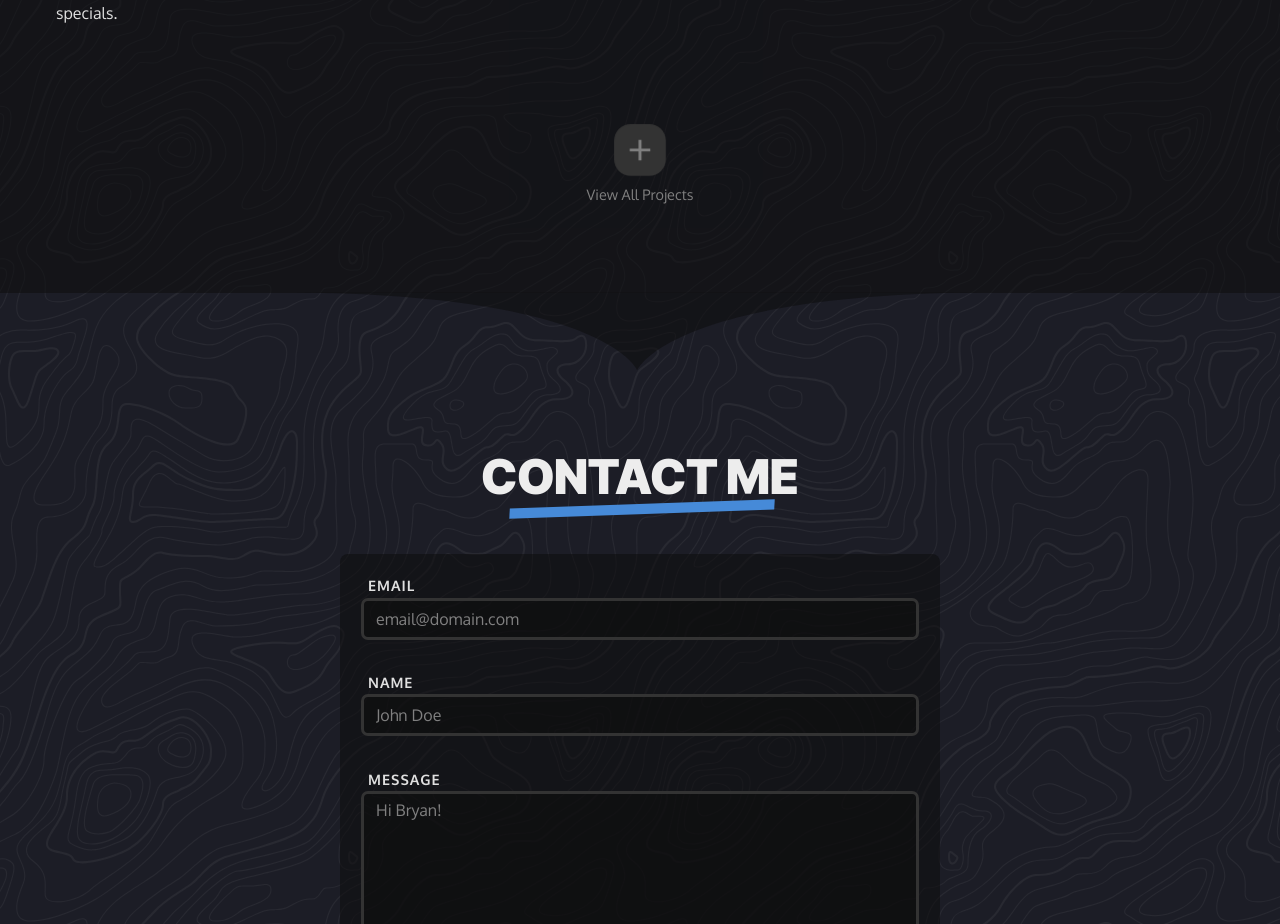
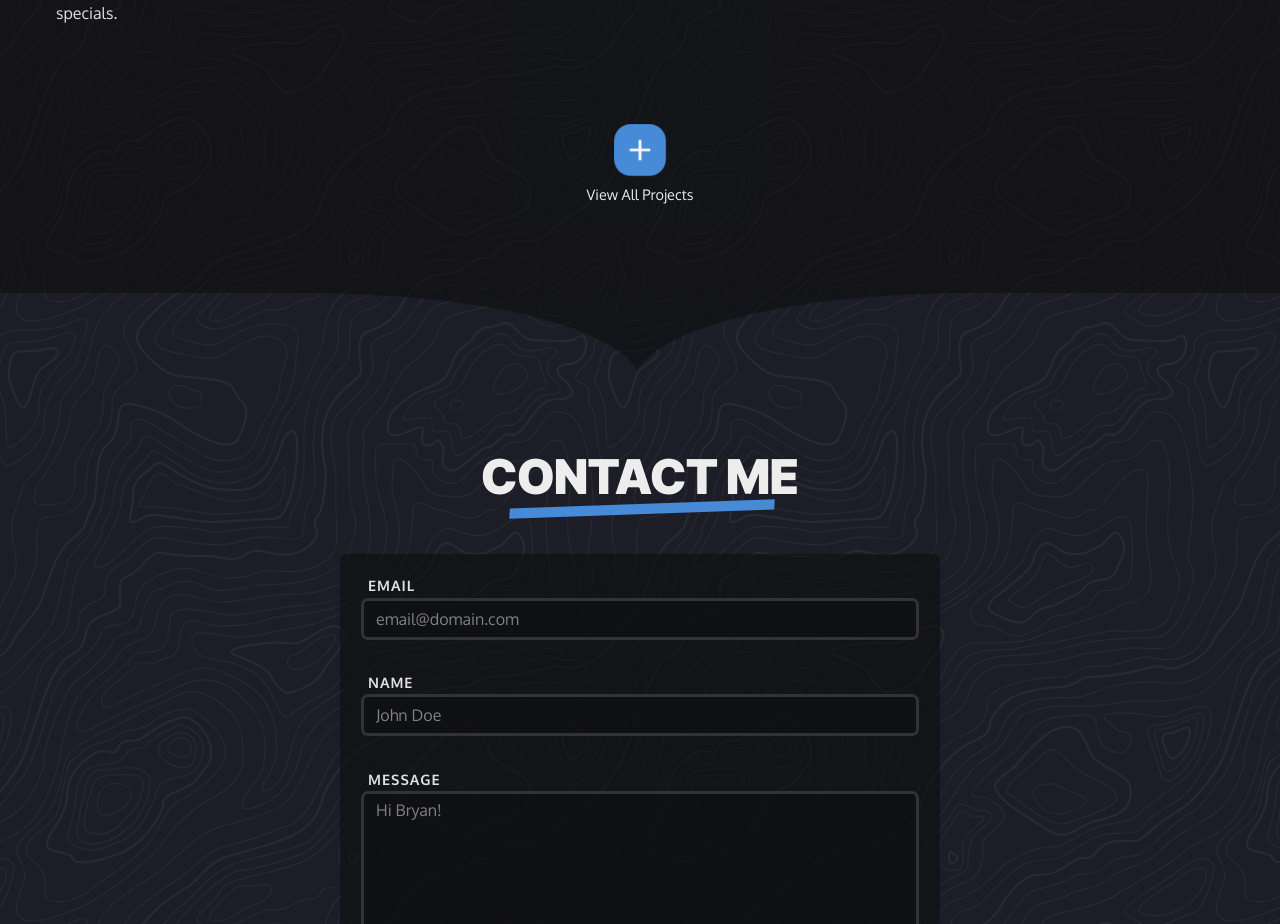
Before and after one commit to bmilcs/bmilcs.github.io, a React (Vite) app: page / in a window 1280 px wide. Shown: the part 3702-4626 px from the top of the page. Built offline with nearby package versions, Linux system fonts and the light colour scheme.

Commit message:
Improve styling of projects & view all projects button

```diff
--- a/src/components/portfolio/Portfolio.scss
+++ b/src/components/portfolio/Portfolio.scss
@@ -59,15 +59,15 @@
       border-radius: 1rem;
       padding: min(0.5rem, 3vw);
 
-      fill: var(--clr-neutral-500);
-      background: var(--clr-neutral-800);
+      fill: var(--clr-neutral-100);
+      background: var(--clr-primary-100);
 
       animation: pulseScale 1.25s infinite;
     }
 
     &-label {
       margin-block: 0.75rem;
-      color: var(--clr-neutral-500);
+      color: var(--clr-neutral-200);
       font-size: var(--fs-responsive-small);
     }
   }
--- a/src/components/portfolio/Portfolio.tsx
+++ b/src/components/portfolio/Portfolio.tsx
@@ -45,18 +45,17 @@ function Portfolio() {
 
         <button
           className='portfolio__view-more'
-          // data-tooltip='View All Projects'
           onClick={() => {
             setRenderAllProjects((prev) => !prev);
           }}
           aria-label={`${renderAllProjects ? 'Hide Extra Projects' : 'View All Projects'}`}
         >
           {renderAllProjects ? <Minus /> : <Plus />}
+
+          <p className='portfolio__view-more-label'>
+            {renderAllProjects ? 'Hide Extra Projects' : 'View All Projects'}
+          </p>
         </button>
-
-        <p className='portfolio__view-more-label'>
-          {renderAllProjects ? 'Hide Extra Projects' : 'View All Projects'}
-        </p>
 
         {/* remainder of projects */}
         {renderAllProjects && (
```
